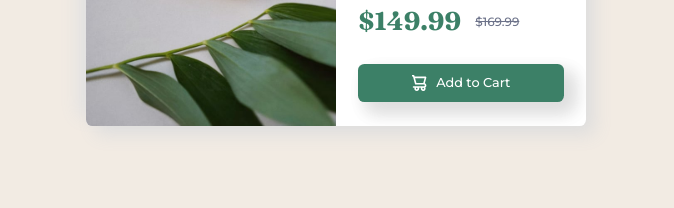
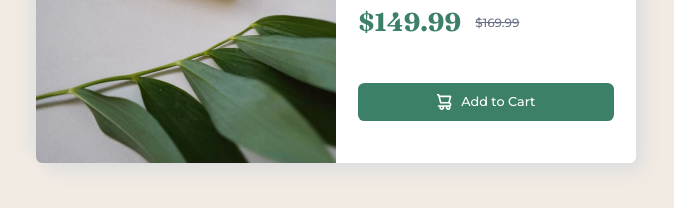
Before and after one commit to jonathan401/FEM-Product-Preview-Card, a plain HTML site: page index.html in a window 1280 px wide. Shown: the part 462-670 px from the top of the page, without its empty margins (304-978 px from the left). Drawn offline with Linux system fonts and the light colour scheme.

Commit message:
remove shadow from button

```diff
--- a/style.css
+++ b/style.css
@@ -121,7 +121,6 @@ body {
   border: none;
   outline: none;
   cursor: pointer;
-  box-shadow: 9px 9px 18px #dedede, 9px 9px 18px #e2e2e2;
   background-color: var(--dark-cyan);
   transition: all 0.3s ease;
 }
@@ -140,7 +139,7 @@ body {
   .card {
     flex-direction: row;
     max-width: none;
-    width: 500px;
+    width: 600px;
   }
 
   .card-body,
```
